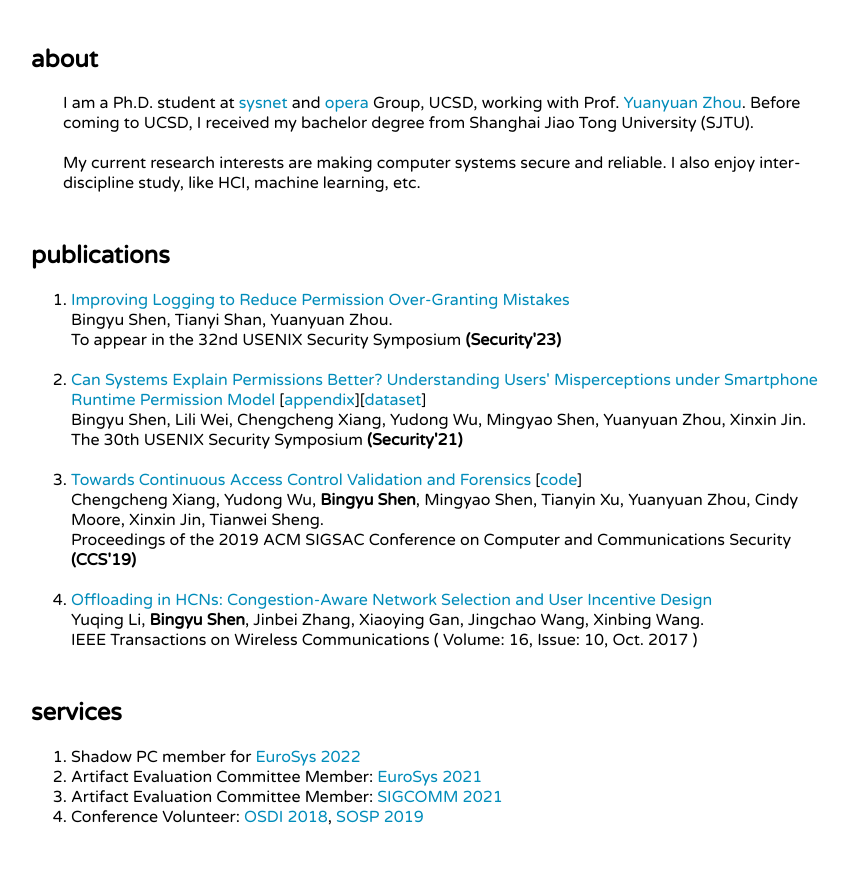
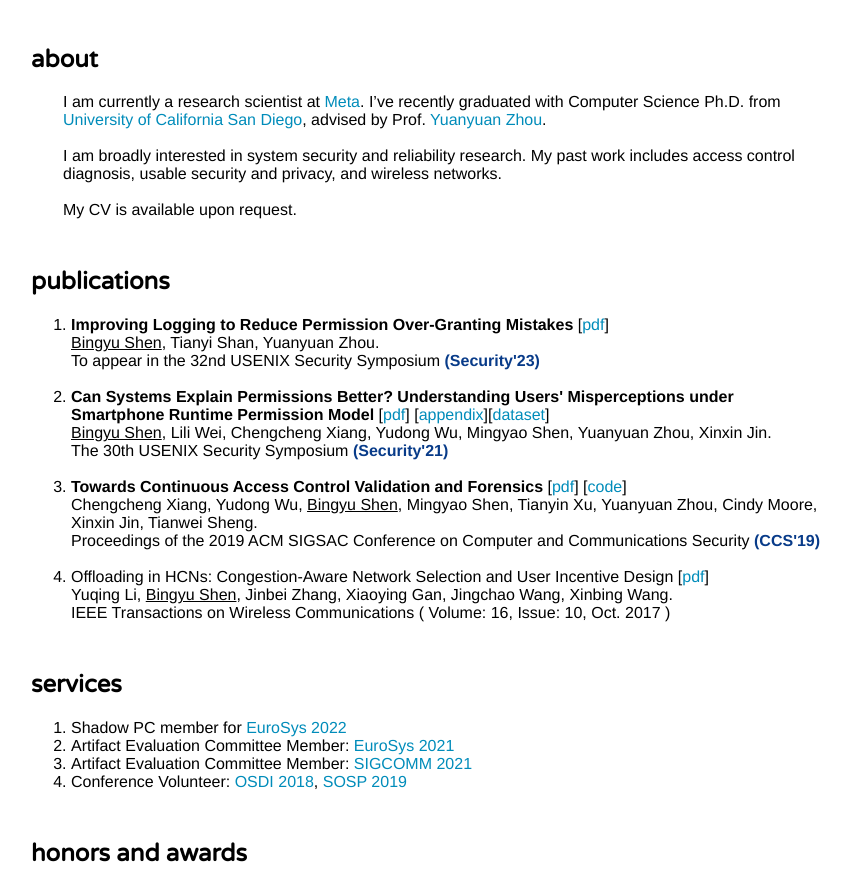
Before and after one commit to byshen/homepage, a plain HTML site: page index.htm in a window 1280 px wide. Shown: the part 391-1263 px from the top of the page, without its empty margins (209-1060 px from the left). Drawn offline with Linux system fonts and the light colour scheme; some icons are missing; a web font is replaced by a local one.

Commit message:
change graduation

```diff
--- a/index.htm
+++ b/index.htm
@@ -20,17 +20,20 @@ ga('send', 'pageview');
 <script src="https://kit.fontawesome.com/edca933b8d.js" crossorigin="anonymous"></script>
 <link href="https://fonts.googleapis.com/css?family=Roboto:400,500,700" rel="stylesheet" />
 <link href="https://fonts.googleapis.com/css?family=Roboto+Slab:400,700" rel="stylesheet" />
+<link href="https://fonts.googleapis.com/css?family=Anton|Archivo+Black|Coda+Caption:800|Gothic+A1|Gruppo|Mandali|Montserrat|Nunito|Oxygen|Raleway&display=swap" rel="stylesheet">
+        <link href="https://fonts.googleapis.com/css?family=Alatsi|Alfa+Slab+One|Archivo+Black|Bowlby+One+SC|Chonburi|Didact+Gothic|Fahkwang|Gruppo|Hind+Vadodara|Julius+Sans+One|Lalezar|Mandali|Manjari|Marmelad|Montserrat|Nunito|Open+Sans|Palanquin|Pavanam|Philosopher|Pontano+Sans|Prompt|Quattrocento+Sans|Questrial|Quicksand|Raleway|Roboto|Sarabun|Tajawal&display=swap" rel="stylesheet">
+
 <link rel="icon" type="image/png" href="https://cse.ucsd.edu/sites/cse/files/cse/zeropoint_favicon.png">
 <style type="text/css">
 @import url(https://fonts.googleapis.com/css?family=Varela+Round);
 @import url(https://fonts.googleapis.com/css?family=Source+Sans+Pro);
 
 
-/*@import url(//fonts.googleapis.com/earlyaccess/notosansscsliced.css);*/
+/*@import url(//fonts.googleapis.com/earlyaccess/notosansscsliced.css); */
 body {
-	font-family: Varela Round, Source Sans Pro, Arial, serif;
+	font-family: Helvetica, Varela Round, Source Sans Pro,  Arial, Roboto, serif;
   background-color : #FFFFFF;
-  /*background-color : #f7ffe6#f0f5f5;*/
+  /*background-color : #f7ffe6#f0f5f5; Varela Round, Source Sans Pro,  Arial,*/
 	margin: 3em auto;
   width: 50em;
 }
@@ -44,9 +47,14 @@ ul {
 	padding-left: 2em;
   overflow: hidden;
 }
+h1 {
+  font-family: Varela Round, Source Sans Pro,  Arial, Roboto, serif;
+}
 
 h2 {
+  font-family: Varela Round, Source Sans Pro,  Arial, Roboto, serif;
 	margin-top: 2em;
+
 }
 .chinese {
   font-family: "STKaiti", "KaiTi","Microsoft YaHei" ;
@@ -117,36 +125,44 @@ dd {
 <td>
 <div class="contactbox">
 <p>
-byshen@eng.ucsd.edu
+byshen@ucsd.edu
 </p>
 <!-- <p>
   [<a href="./files/cv_shenbingyu.pdf">CV</a>]
 </p> -->
 <p style="text-align: justify">
 
-  <a href="https://www.sysnet.ucsd.edu/sysnet/">Systems and Networking Group</a><br/>
+<!--   <a href="https://www.sysnet.ucsd.edu/sysnet/">Systems and Networking Group</a><br/>
   <a href="https://cse.ucsd.edu/">Computer Science and Engineering</a><br/>
   <a href="https://www.ucsd.edu/">University of California, San Diego</a><br/><br/>
 
   9500 Gilman Drive, MC 0404 <br>
   La Jolla, CA 92093-0404 <br>
-  Office: EBU3B 3152<br>
+  Office: EBU3B 3152<br> -->
 
   <span style="font-size: 1em;">
   <a href="https://scholar.google.com/citations?user=Rt448i4AAAAJ&hl=en" target="_blank" class="btn btn-default">
-      <i class="ai ai-google-scholar-square ai-2x"></i>
+      <i class="ai ai-google-scholar-square ai-2x"></i> Scholar  &nbsp
   </a>
+  <!-- <br> -->
   <a href="https://dblp.org/pid/190/3392-2.html" target="_blank" class="btn btn-default">
-      <i class="ai ai-dblp-square ai-2x"></i>
+    <i class="ai ai-dblp-square ai-2x"></i> DBLP&nbsp&nbsp&nbsp&nbsp&nbsp
   </a>
+  <!-- <br> -->
   <a href="https://github.com/byshen" target="_blank" class="btn btn-default">
-      <i class="fab fa-github fa-2x"></i>
+      <i class="fab fa-github fa-2x"></i> Github
   </a>
+  <br>
   <a href="https://www.linkedin.com/in/byshen/" target="_blank" class="btn btn-default">
-      <i class="fab fa-linkedin fa-2x"></i>
+      <i class="fab fa-linkedin fa-2x"></i> Linkedin
   </a>
+  <!-- <br> -->
   <a href="https://twitter.com/shenbingyu" target="_blank" class="btn btn-default">
-      <i class="fab fa-twitter fa-2x"></i>
+      <i class="fab fa-twitter fa-2x"></i> Twitter &nbsp
+  </a>
+  <!-- <br> -->
+  <a href="https://www.facebook.com/frank.shen.1460" target="_blank" class="btn btn-default">
+      <i class="fab fa-facebook fa-2x"></i> Facebook
   </a>
   <!--  -->
   </span>
@@ -179,11 +195,17 @@ byshen@eng.ucsd.edu
 <h2>about</h2>
 <ul>
   <li>
-	  I am a Ph.D. student at <a href="https://www.sysnet.ucsd.edu/sysnet/">sysnet</a> and <a href="http://opera.ucsd.edu/">opera</a> Group, UCSD, working with Prof. <a href="https://cseweb.ucsd.edu/~yyzhou/">Yuanyuan Zhou</a>. Before coming to UCSD, I received my bachelor degree from Shanghai Jiao Tong University (SJTU).
+    I am currently a research scientist at <a href="https://about.facebook.com/">Meta</a>.
+	  I’ve recently graduated with Computer Science Ph.D. from <a href="https://cse.ucsd.edu/">University of California San Diego</a>, advised by Prof. <a href="https://cseweb.ucsd.edu/~yyzhou/">Yuanyuan Zhou</a>.
   </li>
     <br>
 <li>
-My current research interests are making computer systems secure and reliable. I also enjoy inter-discipline study, like HCI, machine learning, etc.
+
+  I am broadly interested in system security and reliability research. My past work includes access control diagnosis, usable security and privacy, and wireless networks.
+  </li>
+<br>
+<li>
+  My CV is available upon request.
 </li>
 </ul>
 </div>
@@ -192,37 +214,39 @@ My current research interests are making computer systems secure and reliable. I
 <h2>publications</h2>
 <ol>
   <li>
-    <a href="#">Improving Logging to Reduce Permission Over-Granting Mistakes</a>
+    <strong>Improving Logging to Reduce Permission Over-Granting Mistakes</strong> [<a href="#">pdf</a>]
     <br>
-    Bingyu Shen, Tianyi Shan, Yuanyuan Zhou.
+    <u>Bingyu Shen</u>, Tianyi Shan, Yuanyuan Zhou.
     <br>
-    To appear in the 32nd USENIX Security Symposium <b>(Security'23)</b>
+    To appear in the 32nd USENIX Security Symposium <b>
+
+    <a href="https://www.usenix.org/conference/usenixsecurity23"><font color="#083b89"><b>(Security'23)</b></font></a></b>
   </li>
   <br>
   <li>
-    <a href="./files/sec21-shen.pdf">Can Systems Explain Permissions Better? Understanding Users' Misperceptions under Smartphone Runtime Permission Model</a>
+    <b>Can Systems Explain Permissions Better? Understanding Users' Misperceptions under Smartphone Runtime Permission Model</b> [<a href="./files/sec21-shen.pdf">pdf</a>]
     [<a href="https://ucsdopera.github.io/PermissionStudyUsenix21/supplementary.pdf">appendix</a>][<a href="https://ucsdopera.github.io/PermissionStudyUsenix21/dataset/">dataset</a>]
     <br>
-    Bingyu Shen, Lili Wei, Chengcheng Xiang, Yudong Wu, Mingyao Shen, Yuanyuan Zhou, Xinxin Jin.
+    <u>Bingyu Shen</u>, Lili Wei, Chengcheng Xiang, Yudong Wu, Mingyao Shen, Yuanyuan Zhou, Xinxin Jin.
     <br>
-    The 30th USENIX Security Symposium <b>(Security'21)</b>
+    The 30th USENIX Security Symposium <a href="https://www.usenix.org/conference/usenixsecurity21"><font color="#083b89"><b>(Security'21)</b></font></a>
   </li>
   <br>
   <li>
 
-    <a class=title href="http://opera.ucsd.edu/paper/pdiff.pdf">Towards Continuous Access Control Validation and Forensics</a>
+    <b>Towards Continuous Access Control Validation and Forensics</b> [<a class=title href="http://opera.ucsd.edu/paper/pdiff.pdf">pdf</a>]
     [<a href="https://github.com/ucsdopera/TimeChangingDecisionTree">code</a>]
     <br>
-    Chengcheng Xiang, Yudong Wu, <b>Bingyu Shen</b>, Mingyao Shen, Tianyin Xu, Yuanyuan Zhou, Cindy Moore, Xinxin Jin, Tianwei Sheng.<br>
+    Chengcheng Xiang, Yudong Wu, <u>Bingyu Shen</u>, Mingyao Shen, Tianyin Xu, Yuanyuan Zhou, Cindy Moore, Xinxin Jin, Tianwei Sheng.<br>
 
     Proceedings of the 2019 ACM SIGSAC Conference on Computer and Communications Security
-    <b>(CCS'19)</b>
+    <font color="#083b89"><b>(CCS'19)</b></font>
     <br>
   </li>
   <br>
   <li>
-    <a href="https://ieeexplore.ieee.org/abstract/document/7974775">Offloading in HCNs: Congestion-Aware Network Selection and User Incentive Design</a> <br>
-    Yuqing Li, <b>Bingyu Shen</b>, Jinbei Zhang, Xiaoying Gan, Jingchao Wang, Xinbing Wang.<br>
+    Offloading in HCNs: Congestion-Aware Network Selection and User Incentive Design [<a href="https://ieeexplore.ieee.org/abstract/document/7974775">pdf</a>] <br>
+    Yuqing Li, <u>Bingyu Shen</u>, Jinbei Zhang, Xiaoying Gan, Jingchao Wang, Xinbing Wang.<br>
     IEEE Transactions on Wireless Communications ( Volume: 16, Issue: 10, Oct. 2017 ) <br>
 
   </li>
```
